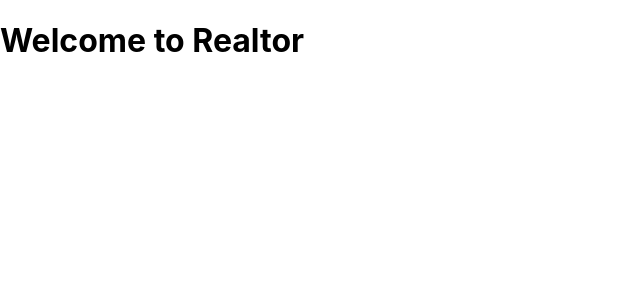
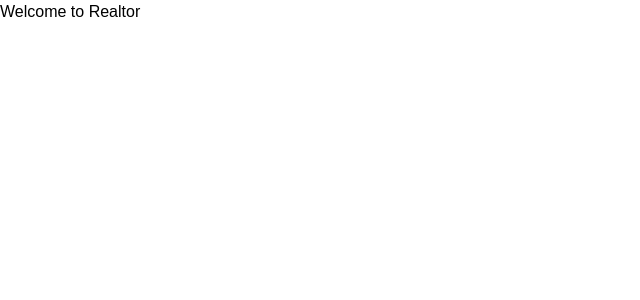
Before and after one commit to olaitan6201/realtor-clone, a React (Create React App) app: page / in a window 1280 px wide. Shown: the top 300 px of the page, without its empty margins (0-640 px from the left). Built offline with nearby package versions, Linux system fonts and the light colour scheme.

Commit message:
installed and configured tailwindcss

```diff
--- a/package.json
+++ b/package.json
@@ -34,5 +34,8 @@
       "last 1 firefox version",
       "last 1 safari version"
     ]
+  },
+  "devDependencies": {
+    "tailwindcss": "^3.3.2"
   }
 }
--- a/src/index.css
+++ b/src/index.css
@@ -1,8 +1,15 @@
+@tailwind base;
+@tailwind components;
+@tailwind utilities;
+
+@import url('https://fonts.googleapis.com/css2?family=Work+Sans:wght@300&display=swap');
+
 body {
   margin: 0;
-  font-family: -apple-system, BlinkMacSystemFont, 'Segoe UI', 'Roboto', 'Oxygen',
+  /* font-family: -apple-system, BlinkMacSystemFont, 'Segoe UI', 'Roboto', 'Oxygen',
     'Ubuntu', 'Cantarell', 'Fira Sans', 'Droid Sans', 'Helvetica Neue',
-    sans-serif;
+    sans-serif; */
+  font-family: 'Work Sans', sans-serif;
   -webkit-font-smoothing: antialiased;
   -moz-osx-font-smoothing: grayscale;
 }
--- /dev/null
+++ b/tailwind.config.js
@@ -0,0 +1,10 @@
+/** @type {import('tailwindcss').Config} */
+module.exports = {
+  content: [
+    "./src/**/*.{js,jsx,ts,tsx}",
+  ],
+  theme: {
+    extend: {},
+  },
+  plugins: [],
+}
```
Also changed, not shown: 1 other file (tests, documents, lock files or other folders).
